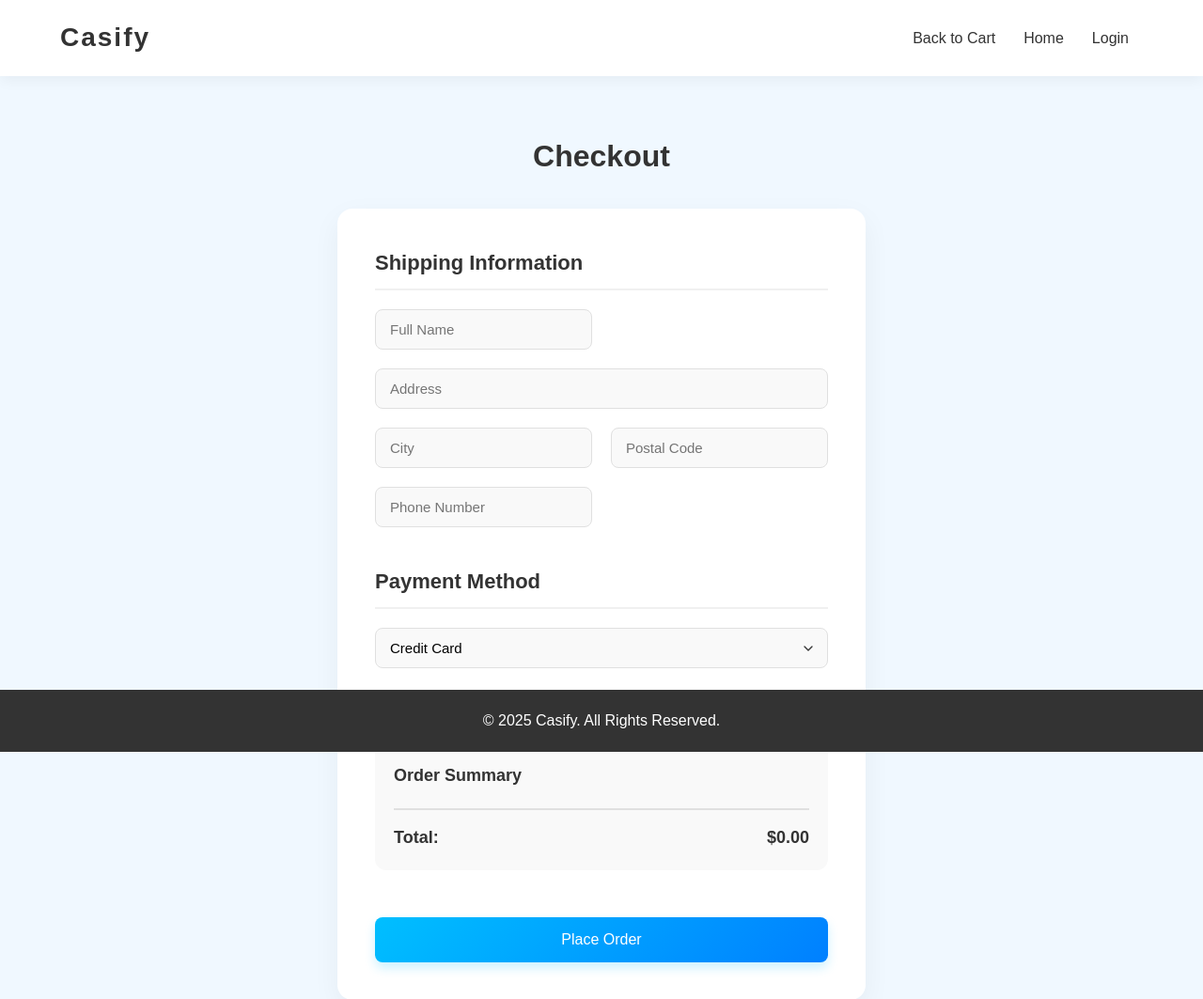
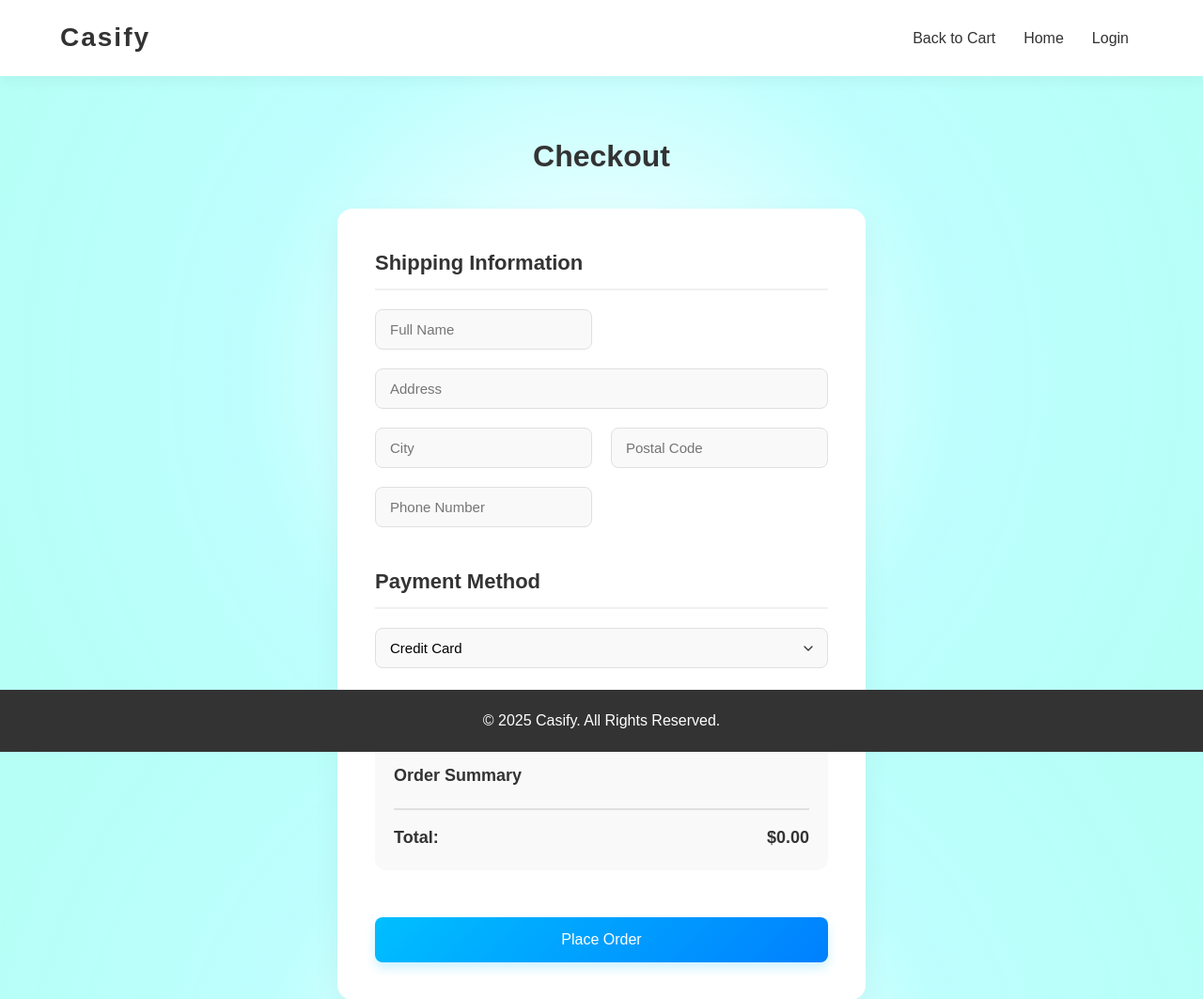
Before and after one commit to alldrin2612/Casify, a Flask app: page /checkout in a window 1280 px wide. Shown: the top 1063 px of the page at 94% size. Run offline with Flask 3, Linux system fonts and the light colour scheme; the visitor is signed in with stand-in values (Sample User, id 1); data that the repository does not hold is empty.

Commit message:
Added gradient(Mostly gonna change it since its too bright)

```diff
--- a/static/css/cart-style.css
+++ b/static/css/cart-style.css
@@ -14,7 +14,7 @@ html, body {
 }
 
 body {
-    background-color: #f0f8ff;
+    background-image: radial-gradient(circle at center, #ffffff7b, rgba(124, 255, 253, 0.498), #60ffea78);
     color: #333;
     line-height: 1.6;
     display: flex;
--- a/static/css/checkout.css
+++ b/static/css/checkout.css
@@ -13,7 +13,7 @@ html, body {
 }
 
 body {
-    background-color: #f0f8ff;
+    background-image: radial-gradient(circle at center, #ffffff7b, rgba(124, 255, 253, 0.498), #60ffea78);
     color: #333;
     line-height: 1.6;
     display: flex;
--- a/static/css/confirm.css
+++ b/static/css/confirm.css
@@ -13,7 +13,7 @@ html, body {
 }
 
 body {
-    background-color: #f0f8ff;
+    background-image: radial-gradient(circle at center, #ffffff7b, rgba(124, 255, 253, 0.498), #60ffea78);
     color: #333;
     line-height: 1.6;
     display: flex;
--- a/static/css/create-style.css
+++ b/static/css/create-style.css
@@ -10,7 +10,7 @@
 
 body {
     font-family: 'Poppins', sans-serif;
-    background-color: #00bfff12;
+    background-image: radial-gradient(circle at center, #ffffff7b, rgba(124, 255, 253, 0.498), #60ffea78);
     color: #333;
     line-height: 1.6;
 }
--- a/static/css/login-signup-style.css
+++ b/static/css/login-signup-style.css
@@ -7,7 +7,7 @@
 }
 
 body {
-    background-color: #a8e0ff;
+    background-image: radial-gradient(circle at center, #ffffff7b, rgba(124, 255, 253, 0.498), #60ffea78);
     color: #333;
     min-height: 100vh;
     display: flex;
--- a/static/css/orders-style.css
+++ b/static/css/orders-style.css
@@ -10,7 +10,7 @@
 
 body {
     font-family: 'Poppins', sans-serif;
-    background-color: #00bfff12;
+    background-image: radial-gradient(circle at center, #ffffff7b, rgba(124, 255, 253, 0.498), #60ffea78);
     color: #333;
     line-height: 1.6;
 }
```
